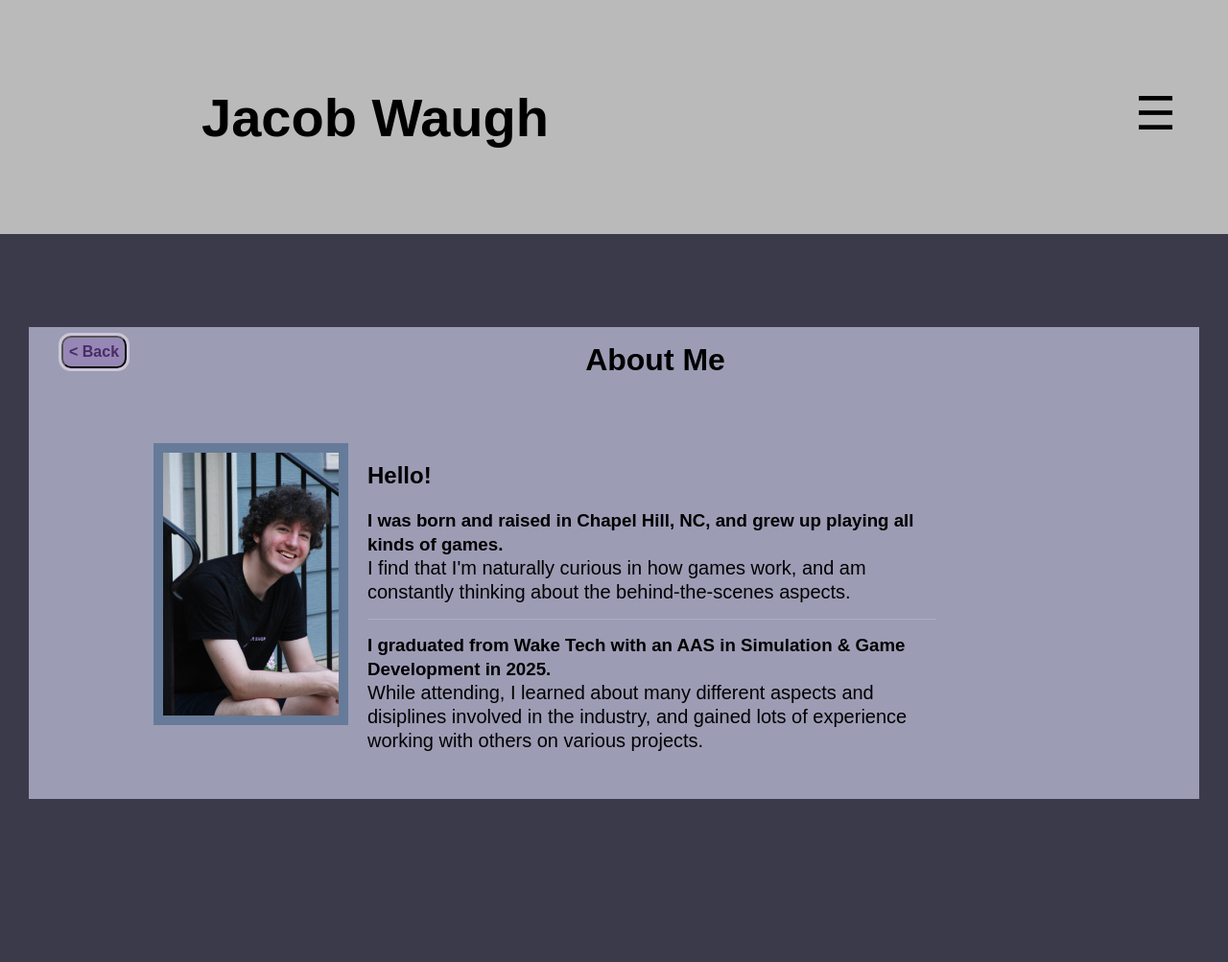
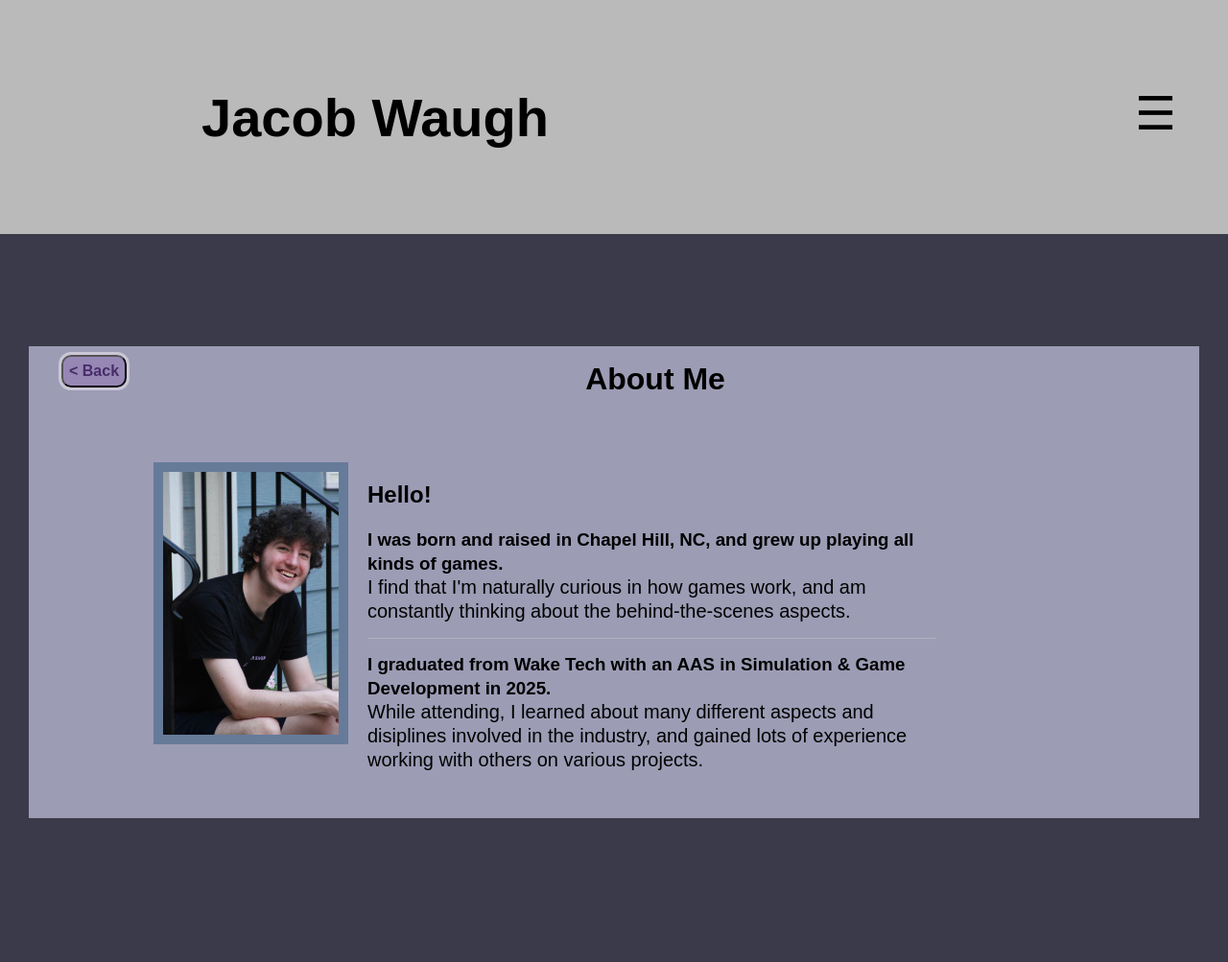
Before and after one commit to Jacob-Waugh/jacobwaugh.github.io, a Jekyll site: the page built from about.md, in a window 1280 px wide. Shown: the whole page at 96% size. Built offline with Jekyll 4.4.1, drawn with Linux system fonts in a browser that asks for light colours.

Commit message:
quick padding adjust

```diff
--- a/_layouts/default.html
+++ b/_layouts/default.html
@@ -13,7 +13,7 @@
 
 <body style="background-color: rgb(58, 58, 74);">
   {% include navigation.html %}
-  <div style="padding: 320px 0 150px 0;">
+  <div style="padding: 340px 0 150px 0;">
     {% if page.url != "/" %}
     <button class="homeBtn" onclick="history.back()">&lt; Back</button>
     {% endif %}
```
